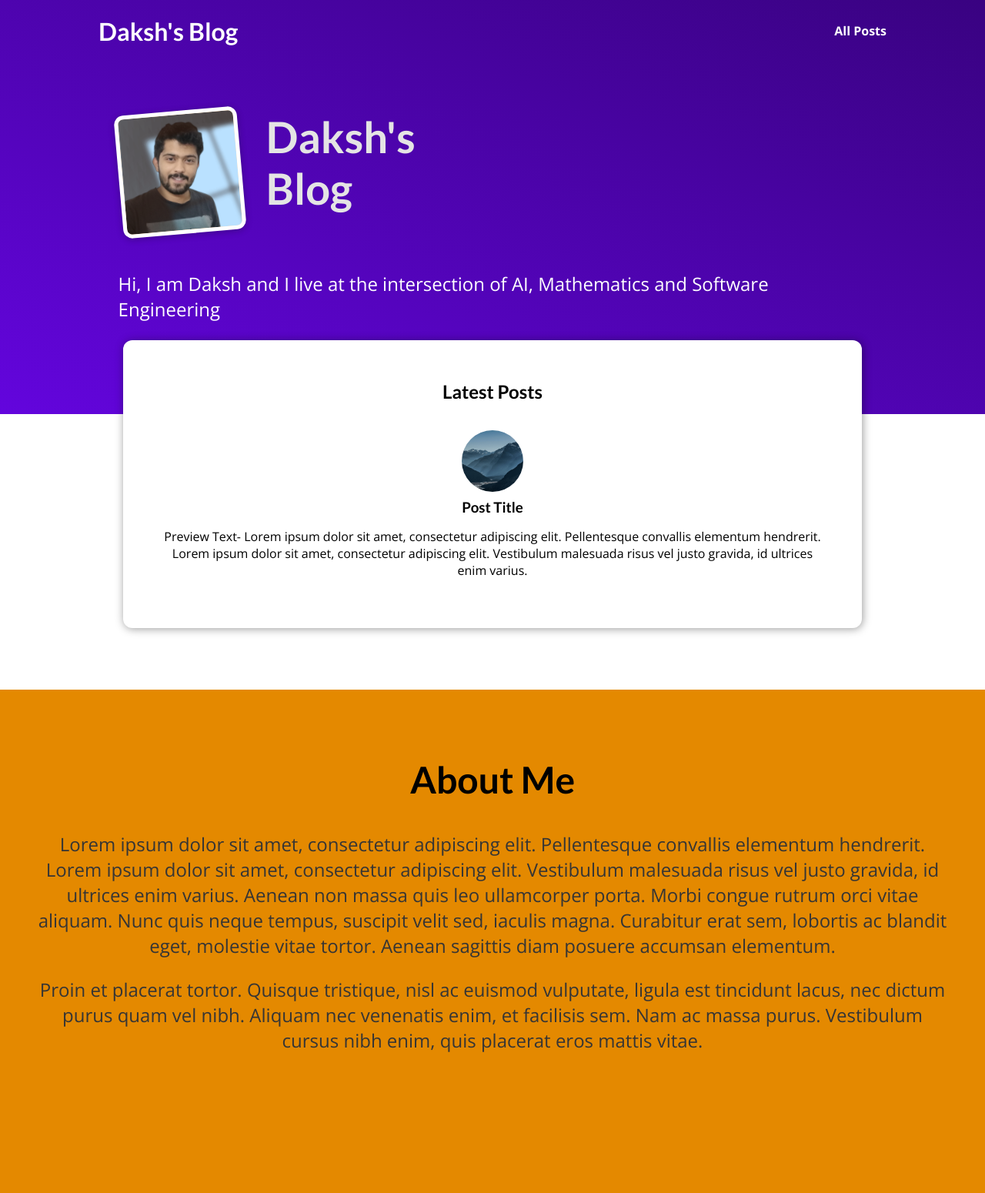
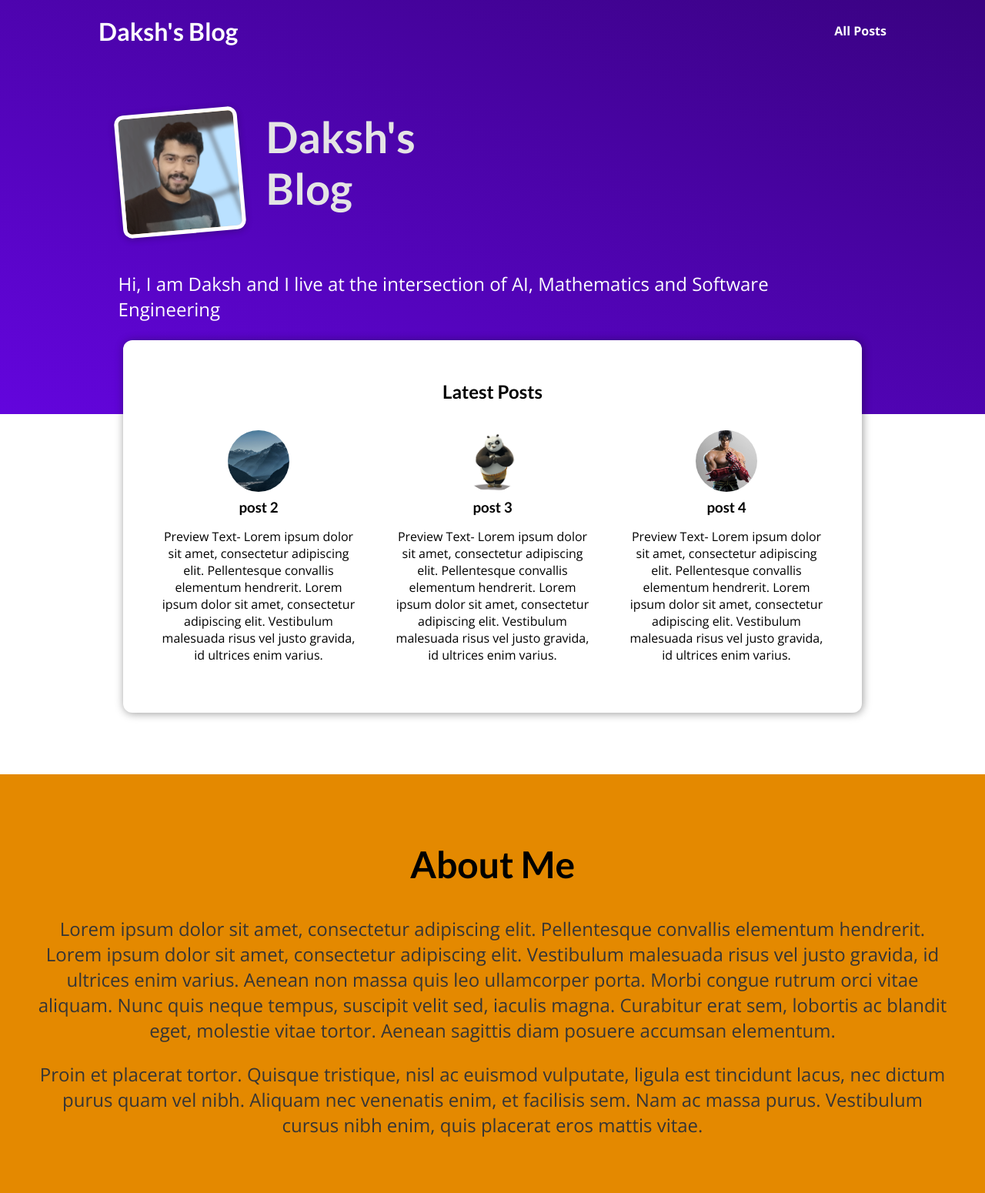
Before and after one commit to warlock-spell/Django-Blog, a Django app: page / in a window 1280 px wide. Shown: the whole page at 77% size. Before the commit the page ends 1367 px from the top, so only its background shows below. Run offline with Django 4.2, Linux system fonts and the light colour scheme.

Commit message:
interpolate data from views file to templates

```diff
--- a/blog/templates/blog/includes/post.html
+++ b/blog/templates/blog/includes/post.html
@@ -1,13 +1,11 @@
 {% load static %}
 <li>
     <article class="post">
-        <a href="{% url "load-post" slug="slug-here" %}">
-            <img src="{% static "blog/images/img2.jpg" %}" alt="Post Img"/>
+        <a href="{% url "load-post" slug=post.slug %}">
+            <img src="{% static "blog/images/"|add:post.image  %}" alt="{{ post.title }}"/>
             <div class="post__content">
-                <h3>Post Title</h3>
-                <p>Preview Text- Lorem ipsum dolor sit amet, consectetur adipiscing elit. Pellentesque
-                    convallis elementum hendrerit. Lorem ipsum dolor sit amet, consectetur adipiscing elit.
-                    Vestibulum malesuada risus vel justo gravida, id ultrices enim varius.</p>
+                <h3>{{ post.title }}</h3>
+                <p>{{ post.excerpt }}</p>
             </div>
         </a>
     </article>
--- a/blog/templates/blog/index.html
+++ b/blog/templates/blog/index.html
@@ -20,7 +20,10 @@
     <section id="latest-posts">
         <h2>Latest Posts</h2>
         <ul>
-            {% include "blog/includes/post.html" %}
+            {% for post in  posts %}
+                {% include "blog/includes/post.html" %}
+            {% endfor %}
+
         </ul>
     </section>
 
--- a/blog/views.py
+++ b/blog/views.py
@@ -1,10 +1,103 @@
 from django.shortcuts import render
-
+from datetime import date
 
 # Create your views here.
 
+all_posts = [
+    {
+        "slug": "post-1",
+        "image": "img2.jpg",
+        "author": "Daksh",
+        "date": date(2023, 1, 24),
+        "title": "post 1",
+        "excerpt": "Preview Text- Lorem ipsum dolor sit amet, consectetur adipiscing elit. Pellentesque convallis elementum hendrerit. Lorem ipsum dolor sit amet, consectetur adipiscing elit. Vestibulum malesuada risus vel justo gravida, id ultrices enim varius.",
+        "content": """
+            Lorem ipsum dolor sit amet, consectetur adipiscing elit. Curabitur faucibus neque quis leo placerat imperdiet. Integer sit amet erat nec sem dapibus vulputate id vitae tortor. Mauris blandit consectetur purus, eu gravida lacus imperdiet sit amet. Phasellus semper ipsum a posuere porttitor. Donec luctus magna ac ante fringilla porta. Sed vitae dapibus leo. Phasellus auctor diam ut eleifend auctor. Fusce malesuada molestie erat et pretium. Nam sit amet quam fringilla lorem aliquet rutrum sed eget mauris.
+
+            Aenean mollis suscipit tortor, vitae volutpat lorem. Phasellus id imperdiet quam, ac blandit ipsum. Curabitur lacinia enim vitae nisi elementum malesuada. Nunc aliquet libero lorem, non porttitor risus volutpat non. Phasellus non sapien elit. In at dui augue. Nunc justo felis, vestibulum et rhoncus eu, pretium congue libero. Nulla ac gravida lorem, vitae dignissim odio. Curabitur ut mi a mi vestibulum hendrerit ut vel libero. Mauris ultrices urna eget arcu dignissim, ut sagittis odio euismod. Nullam scelerisque commodo diam, id lacinia mi tempor non.
+
+            Nulla dictum tempus urna, vel placerat quam cursus id. Integer vulputate, enim ut lacinia porta, mauris leo imperdiet ipsum, id tincidunt nulla nulla eget nisi. Curabitur a turpis aliquam neque laoreet pretium quis id orci. Nullam pellentesque, nunc vel bibendum venenatis, mi purus eleifend magna, sed sagittis nisl eros lobortis lorem. Aliquam vulputate velit ex, id pharetra lectus dictum a. Vestibulum pulvinar nec leo in euismod. Nullam dapibus nibh ut dui tincidunt, consequat auctor urna elementum. Sed enim ligula, iaculis id venenatis a, tempus ut nisi. Vestibulum sit amet ligula dui. Pellentesque malesuada est eros, eu tristique lorem dapibus vitae. Mauris tincidunt mauris sit amet erat sagittis, in ultrices nisl ullamcorper. Integer ipsum urna, cursus eu blandit eu, faucibus sed mi.
+
+            Vivamus aliquet leo elit. Nulla facilisi. Nam rutrum dolor leo, consequat porttitor est fringilla quis. Nunc ullamcorper id nisl nec fringilla. Aenean vitae elementum nunc. Nullam nisi neque, pharetra vitae ornare pretium, vulputate vitae odio. Vivamus in tristique nibh, sit amet fringilla tortor. Vivamus varius nisi a mi interdum fermentum. Nulla rhoncus diam vitae turpis accumsan suscipit. Phasellus purus leo, tincidunt ac dignissim a, feugiat et neque. Nam condimentum sem eget feugiat faucibus. Integer vel tortor at nisi eleifend tempus. Etiam eget velit sollicitudin, volutpat leo aliquet, scelerisque sapien. Pellentesque dolor sapien, facilisis et ante sed, iaculis mollis risus. Vestibulum ante ipsum primis in faucibus orci luctus et ultrices posuere cubilia curae;
+
+            Class aptent taciti sociosqu ad litora torquent per conubia nostra, per inceptos himenaeos. Interdum et malesuada fames ac ante ipsum primis in faucibus. Fusce sed viverra turpis, ut tristique odio. Suspendisse potenti. Vivamus elit nibh, faucibus at libero quis, ultrices malesuada augue. Curabitur sodales metus sed est pellentesque, sed sagittis erat vehicula. Vivamus rutrum luctus cursus. Ut malesuada orci non massa fringilla mollis. Etiam fringilla pretium facilisis. Sed commodo vel metus eu feugiat. Nulla vehicula commodo dictum.
+        """
+    },
+    {
+        "slug": "post-2",
+        "image": "img2.jpg",
+        "author": "Daksh",
+        "date": date(2023, 1, 25),
+        "title": "post 2",
+        "excerpt": "Preview Text- Lorem ipsum dolor sit amet, consectetur adipiscing elit. Pellentesque convallis elementum hendrerit. Lorem ipsum dolor sit amet, consectetur adipiscing elit. Vestibulum malesuada risus vel justo gravida, id ultrices enim varius.",
+        "content": """
+            Lorem ipsum dolor sit amet, consectetur adipiscing elit. Curabitur faucibus neque quis leo placerat imperdiet. Integer sit amet erat nec sem dapibus vulputate id vitae tortor. Mauris blandit consectetur purus, eu gravida lacus imperdiet sit amet. Phasellus semper ipsum a posuere porttitor. Donec luctus magna ac ante fringilla porta. Sed vitae dapibus leo. Phasellus auctor diam ut eleifend auctor. Fusce malesuada molestie erat et pretium. Nam sit amet quam fringilla lorem aliquet rutrum sed eget mauris.
+
+            Aenean mollis suscipit tortor, vitae volutpat lorem. Phasellus id imperdiet quam, ac blandit ipsum. Curabitur lacinia enim vitae nisi elementum malesuada. Nunc aliquet libero lorem, non porttitor risus volutpat non. Phasellus non sapien elit. In at dui augue. Nunc justo felis, vestibulum et rhoncus eu, pretium congue libero. Nulla ac gravida lorem, vitae dignissim odio. Curabitur ut mi a mi vestibulum hendrerit ut vel libero. Mauris ultrices urna eget arcu dignissim, ut sagittis odio euismod. Nullam scelerisque commodo diam, id lacinia mi tempor non.
+
+            Nulla dictum tempus urna, vel placerat quam cursus id. Integer vulputate, enim ut lacinia porta, mauris leo imperdiet ipsum, id tincidunt nulla nulla eget nisi. Curabitur a turpis aliquam neque laoreet pretium quis id orci. Nullam pellentesque, nunc vel bibendum venenatis, mi purus eleifend magna, sed sagittis nisl eros lobortis lorem. Aliquam vulputate velit ex, id pharetra lectus dictum a. Vestibulum pulvinar nec leo in euismod. Nullam dapibus nibh ut dui tincidunt, consequat auctor urna elementum. Sed enim ligula, iaculis id venenatis a, tempus ut nisi. Vestibulum sit amet ligula dui. Pellentesque malesuada est eros, eu tristique lorem dapibus vitae. Mauris tincidunt mauris sit amet erat sagittis, in ultrices nisl ullamcorper. Integer ipsum urna, cursus eu blandit eu, faucibus sed mi.
+
+            Vivamus aliquet leo elit. Nulla facilisi. Nam rutrum dolor leo, consequat porttitor est fringilla quis. Nunc ullamcorper id nisl nec fringilla. Aenean vitae elementum nunc. Nullam nisi neque, pharetra vitae ornare pretium, vulputate vitae odio. Vivamus in tristique nibh, sit amet fringilla tortor. Vivamus varius nisi a mi interdum fermentum. Nulla rhoncus diam vitae turpis accumsan suscipit. Phasellus purus leo, tincidunt ac dignissim a, feugiat et neque. Nam condimentum sem eget feugiat faucibus. Integer vel tortor at nisi eleifend tempus. Etiam eget velit sollicitudin, volutpat leo aliquet, scelerisque sapien. Pellentesque dolor sapien, facilisis et ante sed, iaculis mollis risus. Vestibulum ante ipsum primis in faucibus orci luctus et ultrices posuere cubilia curae;
+
+            Class aptent taciti sociosqu ad litora torquent per conubia nostra, per inceptos himenaeos. Interdum et malesuada fames ac ante ipsum primis in faucibus. Fusce sed viverra turpis, ut tristique odio. Suspendisse potenti. Vivamus elit nibh, faucibus at libero quis, ultrices malesuada augue. Curabitur sodales metus sed est pellentesque, sed sagittis erat vehicula. Vivamus rutrum luctus cursus. Ut malesuada orci non massa fringilla mollis. Etiam fringilla pretium facilisis. Sed commodo vel metus eu feugiat. Nulla vehicula commodo dictum.
+        """
+    },
+    {
+        "slug": "post-3",
+        "image": "img3.png",
+        "author": "Daksh",
+        "date": date(2023, 1, 26),
+        "title": "post 3",
+        "excerpt": "Preview Text- Lorem ipsum dolor sit amet, consectetur adipiscing elit. Pellentesque convallis elementum hendrerit. Lorem ipsum dolor sit amet, consectetur adipiscing elit. Vestibulum malesuada risus vel justo gravida, id ultrices enim varius.",
+        "content": """
+            Lorem ipsum dolor sit amet, consectetur adipiscing elit. Curabitur faucibus neque quis leo placerat imperdiet. Integer sit amet erat nec sem dapibus vulputate id vitae tortor. Mauris blandit consectetur purus, eu gravida lacus imperdiet sit amet. Phasellus semper ipsum a posuere porttitor. Donec luctus magna ac ante fringilla porta. Sed vitae dapibus leo. Phasellus auctor diam ut eleifend auctor. Fusce malesuada molestie erat et pretium. Nam sit amet quam fringilla lorem aliquet rutrum sed eget mauris.
+
+            Aenean mollis suscipit tortor, vitae volutpat lorem. Phasellus id imperdiet quam, ac blandit ipsum. Curabitur lacinia enim vitae nisi elementum malesuada. Nunc aliquet libero lorem, non porttitor risus volutpat non. Phasellus non sapien elit. In at dui augue. Nunc justo felis, vestibulum et rhoncus eu, pretium congue libero. Nulla ac gravida lorem, vitae dignissim odio. Curabitur ut mi a mi vestibulum hendrerit ut vel libero. Mauris ultrices urna eget arcu dignissim, ut sagittis odio euismod. Nullam scelerisque commodo diam, id lacinia mi tempor non.
+
+            Nulla dictum tempus urna, vel placerat quam cursus id. Integer vulputate, enim ut lacinia porta, mauris leo imperdiet ipsum, id tincidunt nulla nulla eget nisi. Curabitur a turpis aliquam neque laoreet pretium quis id orci. Nullam pellentesque, nunc vel bibendum venenatis, mi purus eleifend magna, sed sagittis nisl eros lobortis lorem. Aliquam vulputate velit ex, id pharetra lectus dictum a. Vestibulum pulvinar nec leo in euismod. Nullam dapibus nibh ut dui tincidunt, consequat auctor urna elementum. Sed enim ligula, iaculis id venenatis a, tempus ut nisi. Vestibulum sit amet ligula dui. Pellentesque malesuada est eros, eu tristique lorem dapibus vitae. Mauris tincidunt mauris sit amet erat sagittis, in ultrices nisl ullamcorper. Integer ipsum urna, cursus eu blandit eu, faucibus sed mi.
+
+            Vivamus aliquet leo elit. Nulla facilisi. Nam rutrum dolor leo, consequat porttitor est fringilla quis. Nunc ullamcorper id nisl nec fringilla. Aenean vitae elementum nunc. Nullam nisi neque, pharetra vitae ornare pretium, vulputate vitae odio. Vivamus in tristique nibh, sit amet fringilla tortor. Vivamus varius nisi a mi interdum fermentum. Nulla rhoncus diam vitae turpis accumsan suscipit. Phasellus purus leo, tincidunt ac dignissim a, feugiat et neque. Nam condimentum sem eget feugiat faucibus. Integer vel tortor at nisi eleifend tempus. Etiam eget velit sollicitudin, volutpat leo aliquet, scelerisque sapien. Pellentesque dolor sapien, facilisis et ante sed, iaculis mollis risus. Vestibulum ante ipsum primis in faucibus orci luctus et ultrices posuere cubilia curae;
+
+            Class aptent taciti sociosqu ad litora torquent per conubia nostra, per inceptos himenaeos. Interdum et malesuada fames ac ante ipsum primis in faucibus. Fusce sed viverra turpis, ut tristique odio. Suspendisse potenti. Vivamus elit nibh, faucibus at libero quis, ultrices malesuada augue. Curabitur sodales metus sed est pellentesque, sed sagittis erat vehicula. Vivamus rutrum luctus cursus. Ut malesuada orci non massa fringilla mollis. Etiam fringilla pretium facilisis. Sed commodo vel metus eu feugiat. Nulla vehicula commodo dictum.
+        """
+    },
+    {
+        "slug": "post-4",
+        "image": "img4.jpg",
+        "author": "Daksh",
+        "date": date(2023, 1, 27),
+        "title": "post 4",
+        "excerpt": "Preview Text- Lorem ipsum dolor sit amet, consectetur adipiscing elit. Pellentesque convallis elementum hendrerit. Lorem ipsum dolor sit amet, consectetur adipiscing elit. Vestibulum malesuada risus vel justo gravida, id ultrices enim varius.",
+        "content": """
+            Lorem ipsum dolor sit amet, consectetur adipiscing elit. Curabitur faucibus neque quis leo placerat imperdiet. Integer sit amet erat nec sem dapibus vulputate id vitae tortor. Mauris blandit consectetur purus, eu gravida lacus imperdiet sit amet. Phasellus semper ipsum a posuere porttitor. Donec luctus magna ac ante fringilla porta. Sed vitae dapibus leo. Phasellus auctor diam ut eleifend auctor. Fusce malesuada molestie erat et pretium. Nam sit amet quam fringilla lorem aliquet rutrum sed eget mauris.
+
+            Aenean mollis suscipit tortor, vitae volutpat lorem. Phasellus id imperdiet quam, ac blandit ipsum. Curabitur lacinia enim vitae nisi elementum malesuada. Nunc aliquet libero lorem, non porttitor risus volutpat non. Phasellus non sapien elit. In at dui augue. Nunc justo felis, vestibulum et rhoncus eu, pretium congue libero. Nulla ac gravida lorem, vitae dignissim odio. Curabitur ut mi a mi vestibulum hendrerit ut vel libero. Mauris ultrices urna eget arcu dignissim, ut sagittis odio euismod. Nullam scelerisque commodo diam, id lacinia mi tempor non.
+
+            Nulla dictum tempus urna, vel placerat quam cursus id. Integer vulputate, enim ut lacinia porta, mauris leo imperdiet ipsum, id tincidunt nulla nulla eget nisi. Curabitur a turpis aliquam neque laoreet pretium quis id orci. Nullam pellentesque, nunc vel bibendum venenatis, mi purus eleifend magna, sed sagittis nisl eros lobortis lorem. Aliquam vulputate velit ex, id pharetra lectus dictum a. Vestibulum pulvinar nec leo in euismod. Nullam dapibus nibh ut dui tincidunt, consequat auctor urna elementum. Sed enim ligula, iaculis id venenatis a, tempus ut nisi. Vestibulum sit amet ligula dui. Pellentesque malesuada est eros, eu tristique lorem dapibus vitae. Mauris tincidunt mauris sit amet erat sagittis, in ultrices nisl ullamcorper. Integer ipsum urna, cursus eu blandit eu, faucibus sed mi.
+
+            Vivamus aliquet leo elit. Nulla facilisi. Nam rutrum dolor leo, consequat porttitor est fringilla quis. Nunc ullamcorper id nisl nec fringilla. Aenean vitae elementum nunc. Nullam nisi neque, pharetra vitae ornare pretium, vulputate vitae odio. Vivamus in tristique nibh, sit amet fringilla tortor. Vivamus varius nisi a mi interdum fermentum. Nulla rhoncus diam vitae turpis accumsan suscipit. Phasellus purus leo, tincidunt ac dignissim a, feugiat et neque. Nam condimentum sem eget feugiat faucibus. Integer vel tortor at nisi eleifend tempus. Etiam eget velit sollicitudin, volutpat leo aliquet, scelerisque sapien. Pellentesque dolor sapien, facilisis et ante sed, iaculis mollis risus. Vestibulum ante ipsum primis in faucibus orci luctus et ultrices posuere cubilia curae;
+
+            Class aptent taciti sociosqu ad litora torquent per conubia nostra, per inceptos himenaeos. Interdum et malesuada fames ac ante ipsum primis in faucibus. Fusce sed viverra turpis, ut tristique odio. Suspendisse potenti. Vivamus elit nibh, faucibus at libero quis, ultrices malesuada augue. Curabitur sodales metus sed est pellentesque, sed sagittis erat vehicula. Vivamus rutrum luctus cursus. Ut malesuada orci non massa fringilla mollis. Etiam fringilla pretium facilisis. Sed commodo vel metus eu feugiat. Nulla vehicula commodo dictum.
+        """
+    }
+
+]
+
+
+def get_date(post):
+    return post.get('date')
+
+
 def landing_page(request):
-    return render(request, "blog/index.html")
+    sorted_posts = sorted(all_posts, key=get_date)
+    if len(sorted_posts) >= 3:
+        latest_posts = sorted_posts[-3:]
+    else:
+        latest_posts = sorted_posts
+
+    return render(request, "blog/index.html", {
+        "posts": latest_posts
+    })
 
 
 def posts(request):
```
